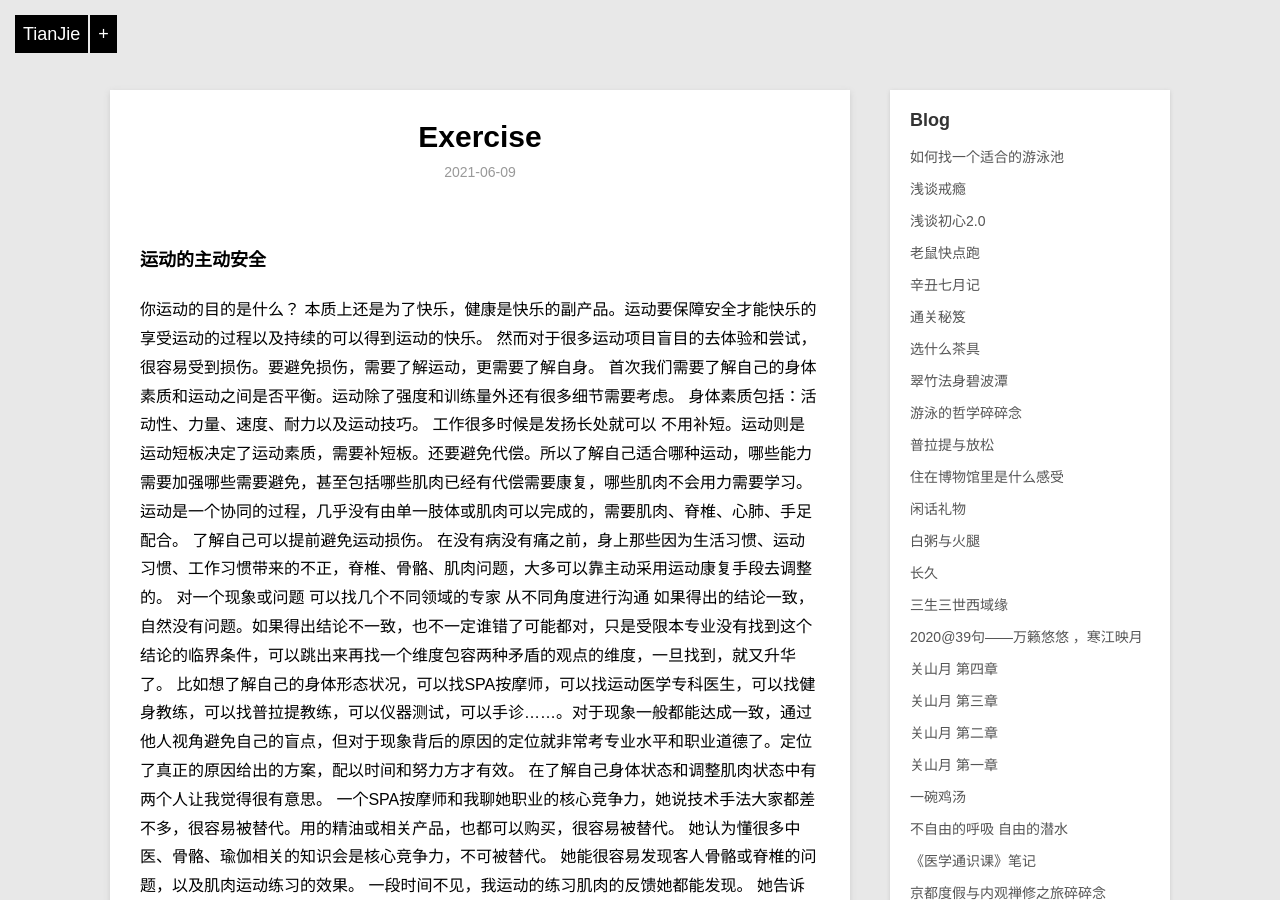
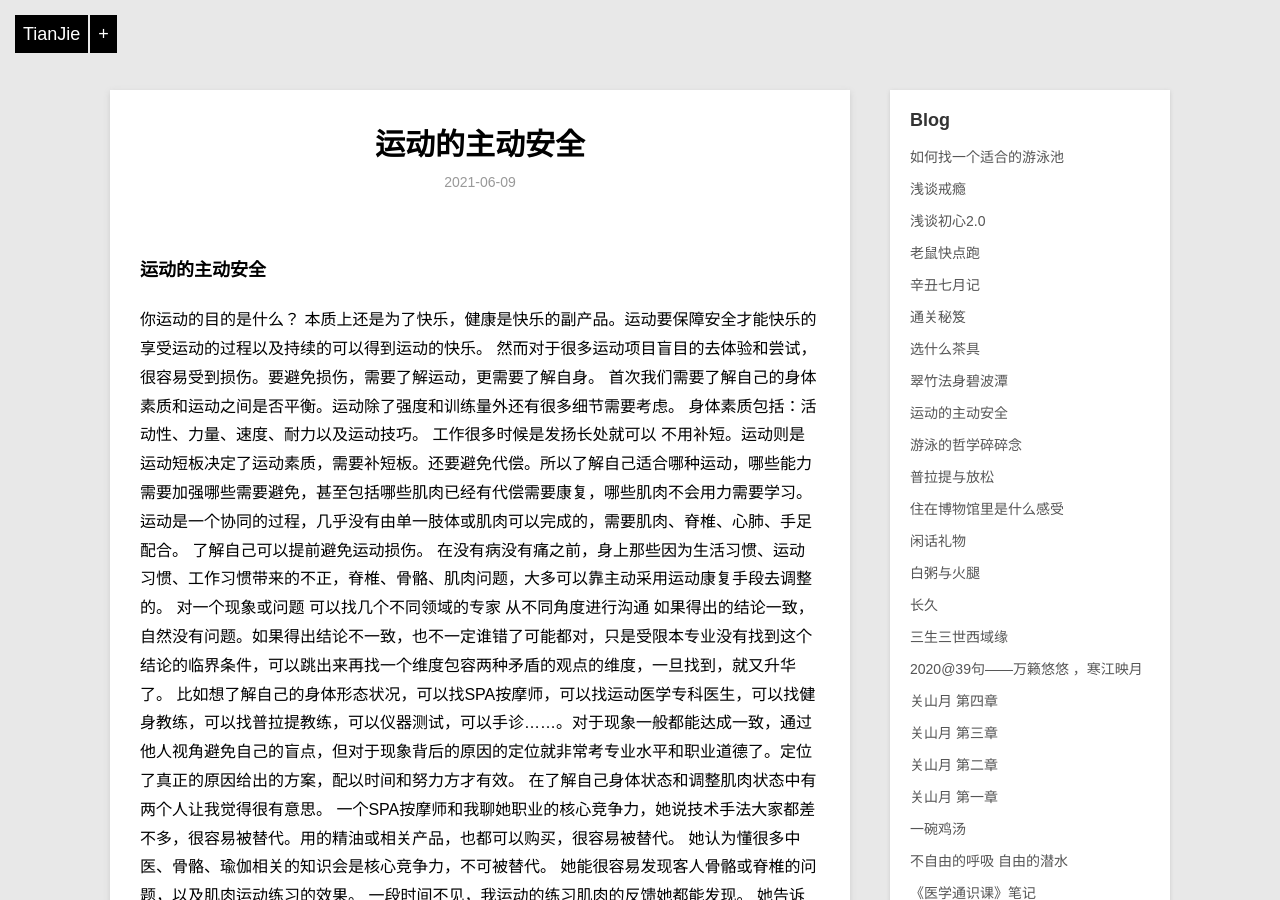
Before and after one commit to violettianjie/violettianjie.github.io, a Jekyll site: the page built from _posts/blog/2021-06-09-exercise.md, in a window 1280 px wide and 900 px high. Built offline with Jekyll 4.4.1, drawn with Linux system fonts in a browser that asks for light colours; our own code applies the rules of GitHub Pages for plain Markdown files.

Commit message:
Update 2021-06-09-exercise.md

```diff
--- a/_posts/blog/2021-06-09-exercise.md
+++ b/_posts/blog/2021-06-09-exercise.md
@@ -1,4 +1,9 @@
-
+---
+layout: post
+title: " 运动的主动安全 "
+description: "运动"
+category: blog
+---
 
 ### 运动的主动安全
 
```
